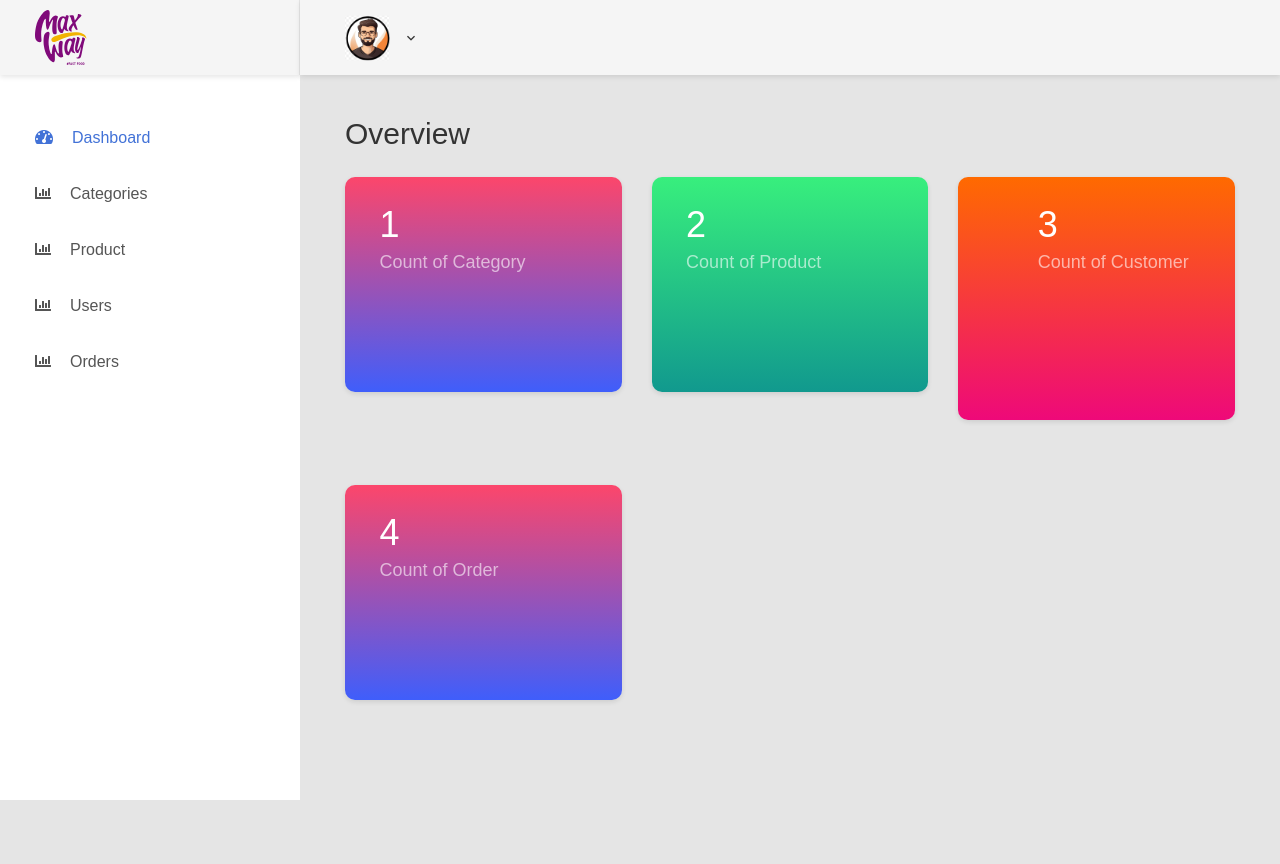
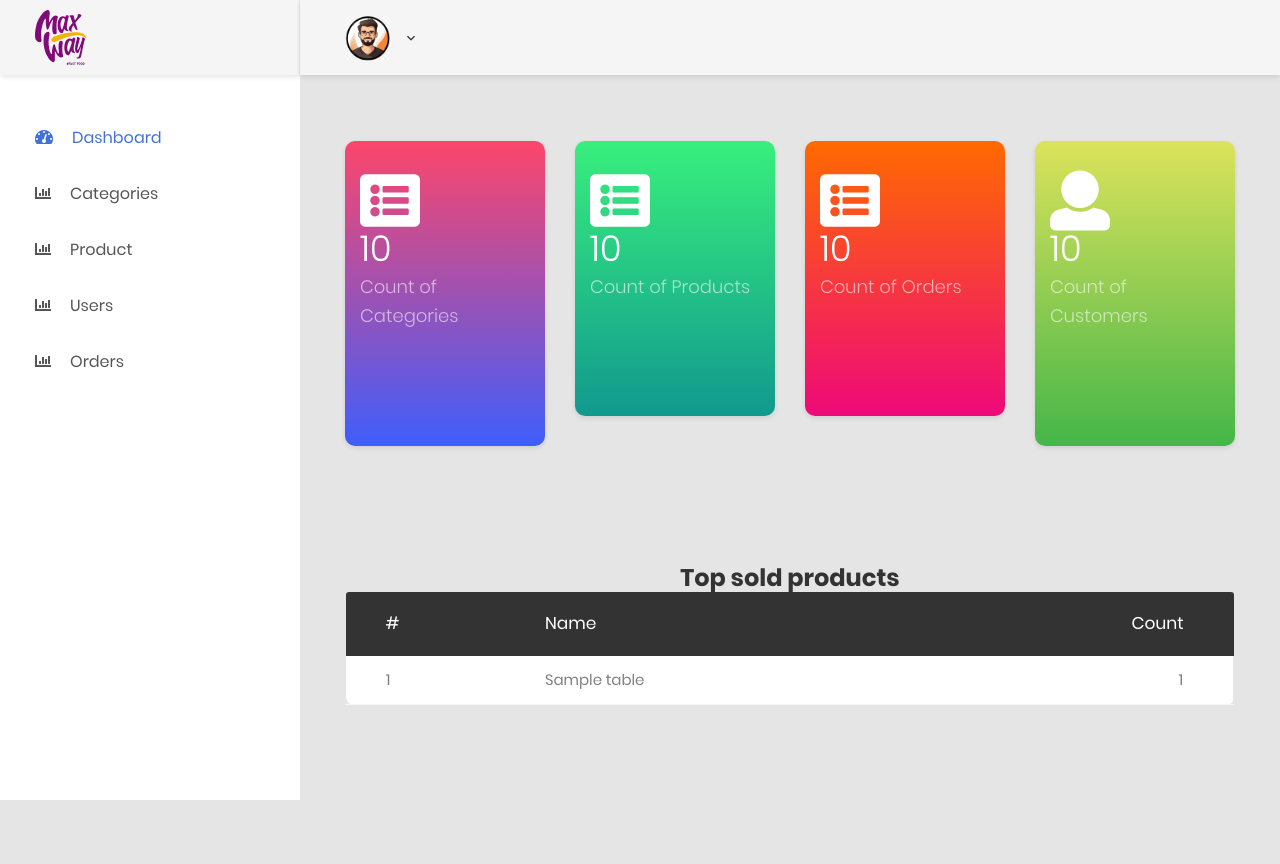
Before and after one commit to bexruz-web/FastFood-admin-user, a Django app: template templates/dashboard/index.html in a window 1280 px wide. Run offline with Django 5.2, Linux system fonts and the light colour scheme; the template is opened without the code that fills it: most values are stand-ins (such as "Sample title", 1, 10 or a date in 2020); some libraries are stand-ins or nearby versions.

Commit message:
small changes

```diff
--- a/templates/dashboard/base.html
+++ b/templates/dashboard/base.html
@@ -1,4 +1,3 @@
-
 <!DOCTYPE html>
 {% load static %}
 <html lang="en">
@@ -15,7 +14,7 @@
         <title>Dashboard</title>
 
         <!-- Fontfaces CSS-->
-        <link href="{% static 'dashboard/css/font-face.css' %}" rel="sty' %}lesheet" media="all">
+        <link href="{% static 'dashboard/css/font-face.css' %}" rel="stylesheet" media="all">
         <link href="{% static 'dashboard/vendor/font-awesome-4.7/css/font-awesome.min.css' %}" rel="stylesheet" media="all">
         <link href="{% static 'dashboard/vendor/font-awesome-5/css/fontawesome-all.min.css' %}" rel="stylesheet" media="all">
         <link href="{% static 'dashboard/vendor/mdi-font/css/material-design-iconic-font.min.css' %}" rel="stylesheet" media="all">
@@ -39,7 +38,7 @@
 
     <body class="animsition">
         <div class="page-wrapper">
-            {% include 'sidebar.html' %}
+            {% include 'dashboard/sidebar.html' %}
             {% block content %}{% endblock %}
         </div>
 
@@ -49,20 +48,16 @@
         <script src="{% static 'dashboard/vendor/bootstrap-4.1/popper.min.js' %}"></script>
         <script src="{% static 'dashboard/vendor/bootstrap-4.1/bootstrap.min.js' %}"></script>
         <!-- Vendor JS       -->
-        <script src="{% static 'dashboard/vendor/slick/slick.min.js' %}">
-        </script>
+        <script src="{% static 'dashboard/vendor/slick/slick.min.js' %}"></script>
         <script src="{% static 'dashboard/vendor/wow/wow.min.js' %}"></script>
         <script src="{% static 'dashboard/vendor/animsition/animsition.min.js' %}"></script>
-        <script src="{% static 'dashboard/vendor/bootstrap-progressbar/bootstrap-progressbar.min.js' %}">
-        </script>
+        <script src="{% static 'dashboard/vendor/bootstrap-progressbar/bootstrap-progressbar.min.js' %}"></script>
         <script src="{% static 'dashboard/vendor/counter-up/jquery.waypoints.min.js' %}"></script>
-        <script src="{% static 'dashboard/vendor/counter-up/jquery.counterup.min.js' %}">
-        </script>
+        <script src="{% static 'dashboard/vendor/counter-up/jquery.counterup.min.js' %}"></script>
         <script src="{% static 'dashboard/vendor/circle-progress/circle-progress.min.js' %}"></script>
         <script src="{% static 'dashboard/vendor/perfect-scrollbar/perfect-scrollbar.js' %}"></script>
         <script src="{% static 'dashboard/vendor/chartjs/Chart.bundle.min.js' %}"></script>
-        <script src="{% static 'dashboard/vendor/select2/select2.min.js' %}">
-        </script>
+        <script src="{% static 'dashboard/vendor/select2/select2.min.js' %}"></script>
 
         <!-- Main JS-->
         <script src="{% static 'dashboard/js/main.js' %}"></script>
@@ -72,4 +67,3 @@
     </body>
 
 </html>
-<!-- end document-->
--- a/templates/dashboard/index.html
+++ b/templates/dashboard/index.html
@@ -1,34 +1,28 @@
-{% extends 'base.html' %}
+{% extends 'dashboard/base.html' %}
 {% load static %}
-{% load humanize%}
+{% load humanize %}
 {% block content %}
 <div class="page-container">
-    {%include 'userbar.html'%}
+    {% include 'dashboard/userbar.html' %}
     <!-- HEADER DESKTOP-->
 
     <!-- MAIN CONTENT-->
     <div class="main-content">
         <div class="section__content section__content--p30">
             <div class="container-fluid">
-                <div class="row">
-                    <div class="col-md-12">
-                        <div class="overview-wrap">
-                            <h2 class="title-1">overview</h2>
 
-                        </div>
-                    </div>
-                </div>
                 <div class="row m-t-25">
-                    <div class="col-sm-6 col-lg-4">
+
+                    <div class="col-sm-6 col-lg-3">
                         <div class="overview-item overview-item--c1">
                             <div class="overview__inner">
                                 <div class="overview-box clearfix">
                                     <div class="icon">
-                                        <i class="fa-sharp fa-solid fa-list-radio"></i>
+                                      <i class="fa fa-list-alt"></i>
                                     </div>
                                     <div class="text">
-                                        <h2>1</h2>
-                                        <span>Count of Category</span>
+                                        <h2>{{ counts.categories|intcomma }}</h2>
+                                        <span>Count of Categories</span>
                                     </div>
                                 </div>
                                 <div class="overview-chart">
@@ -47,16 +41,17 @@
                             </div>
                         </div>
                     </div>
-                    <div class="col-sm-6 col-lg-4">
+
+                    <div class="col-sm-6 col-lg-3">
                         <div class="overview-item overview-item--c2">
                             <div class="overview__inner">
                                 <div class="overview-box clearfix">
                                     <div class="icon">
-                                        <i class="fa-sharp fa-solid fa-list-radio"></i>
+                                        <i class="fa fa-list-alt"></i>
                                     </div>
                                     <div class="text">
-                                        <h2>2</h2>
-                                        <span>Count of Product </span>
+                                        <h2>{{ counts.products|intcomma }}</h2>
+                                        <span>Count of Products</span>
                                     </div>
                                 </div>
                                 <div class="overview-chart">
@@ -75,16 +70,17 @@
                             </div>
                         </div>
                     </div>
-                    <div class="col-sm-6 col-lg-4">
+
+                    <div class="col-sm-6 col-lg-3">
                         <div class="overview-item overview-item--c3">
                             <div class="overview__inner">
                                 <div class="overview-box clearfix">
                                     <div class="icon">
-                                        <i class="fa-solid fa-users"></i>
+                                      <i class="fa fa-list-alt"></i>
                                     </div>
                                     <div class="text">
-                                        <h2>3</h2>
-                                        <span>Count of Customer</span>
+                                        <h2>{{ counts.orders|intcomma }}</h2>
+                                        <span>Count of Orders</span>
                                     </div>
                                 </div>
                                 <div class="overview-chart">
@@ -103,18 +99,17 @@
                             </div>
                         </div>
                     </div>
-                </div>
-                <div class="row m-t-25">
-                    <div class="col-sm-6 col-lg-4">
-                        <div class="overview-item overview-item--c1">
+
+                    <div class="col-sm-6 col-lg-3">
+                        <div class="overview-item overview-item--c4">
                             <div class="overview__inner">
                                 <div class="overview-box clearfix">
                                     <div class="icon">
-                                        <i class="fa-sharp fa-solid fa-list-radio"></i>
+                                        <i class="fa fa-user"></i>
                                     </div>
                                     <div class="text">
-                                        <h2>4</h2>
-                                        <span>Count of Order</span>
+                                        <h2>{{ counts.customers|intcomma }}</h2>
+                                        <span>Count of Customers</span>
                                     </div>
                                 </div>
                                 <div class="overview-chart">
@@ -133,6 +128,35 @@
                             </div>
                         </div>
                     </div>
+
+                </div>
+                <br><br><br>
+                <div class="row">
+                    <div class="col-md-12">
+                        <!-- DATA TABLE-->
+                        <h3 class="text-center">Top sold products</h3>
+                        <div class="table-responsive m-b-40">
+                            <table class="table table-borderless table-data3">
+                                <thead>
+                                    <tr>
+                                        <th>#</th>
+                                        <th>Name</th>
+                                        <th>Count</th>
+                                    </tr>
+                                </thead>
+                                <tbody>
+                                    {% for t in table_list %}
+                                    <tr>
+                                        <td>{{ forloop.counter }}</td>
+                                        <td>{{ t.title}}</td>
+                                        <td>{{ t.count }}</td>
+                                    </tr>
+                                    {% endfor %}
+                                </tbody>
+                            </table>
+                        </div>
+                        <!-- END DATA TABLE-->
+                    </div>
                 </div>
             </div>
         </div>
```
